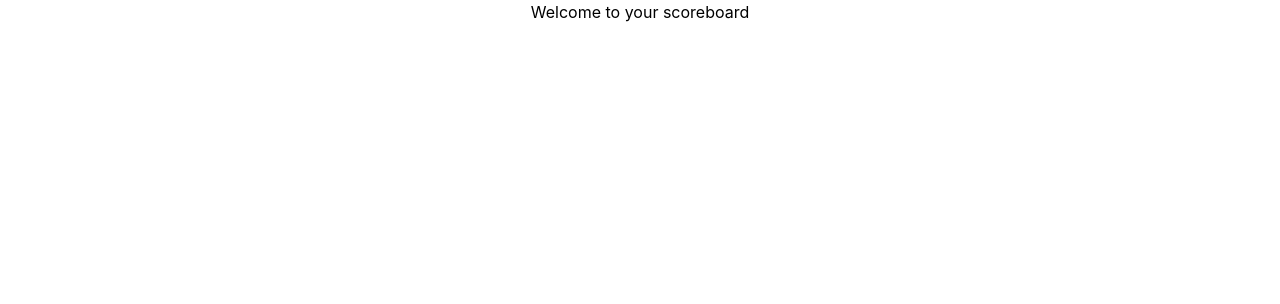
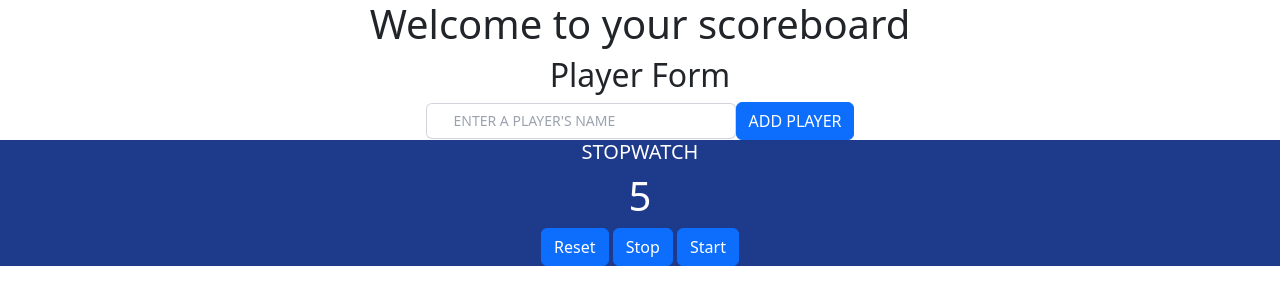
Before and after one commit to MuchokiDavid/scoreboard, a React (Create React App) app: page / in a window 1280 px wide. Shown: the top 304 px of the page. Built offline with nearby package versions, Linux system fonts and the light colour scheme.

Commit message:
Timer created

```diff
--- a/package.json
+++ b/package.json
@@ -6,7 +6,9 @@
     "@testing-library/jest-dom": "^5.17.0",
     "@testing-library/react": "^13.4.0",
     "@testing-library/user-event": "^13.5.0",
+    "bootstrap": "^5.3.2",
     "react": "^18.2.0",
+    "react-bootstrap": "^2.9.1",
     "react-dom": "^18.2.0",
     "react-scripts": "5.0.1",
     "web-vitals": "^2.1.4"
--- a/src/App.css
+++ b/src/App.css
@@ -1,3 +1,4 @@
+
 .App {
   text-align: center;
 }
--- a/src/App.js
+++ b/src/App.js
@@ -1,10 +1,15 @@
 import logo from './logo.svg';
+import 'bootstrap/dist/css/bootstrap.min.css'
 import './App.css';
+import PlayerForm from './components/PlayerForm';
+import Timer from './components/Timer';
 
 function App() {
   return (
     <div className="App">
       <h1>Welcome to your scoreboard </h1>
+      <PlayerForm/>
+      <Timer/>
     </div>
   );
 }
--- a/src/components/Player.js
+++ b/src/components/Player.js
@@ -0,0 +1,9 @@
+import React from 'react'
+
+function Player() {
+  return (
+    <div>Player</div>
+  )
+}
+
+export default Player
--- a/src/components/PlayerForm.js
+++ b/src/components/PlayerForm.js
@@ -1,14 +1,27 @@
 import React from 'react'
 import { useState, useEffect } from 'react'
+import { Button } from 'react-bootstrap';
 
 function PlayerForm() {
     const [formData, setFormdata] = useState({
         name: '',
+        score: 0,
     })
 
-function handleSubmit(e){
+    const handleOnChange = (event)=> {
+        setFormdata(
+             {
+                 ...formData,
+                 [event.target.name]: event.target.value
+             }
+        )
+     }
 
-}
+
+    function handleSubmit(e){
+        e.preventDefault()
+        console.log(formData)
+    }
 
   return (
     <div>
@@ -20,9 +33,11 @@ function handleSubmit(e){
                 name='name'
                 placeholder= "ENTER A PLAYER'S NAME"
                 value={formData.name}
-                onChange={(e)=> e.target.value}
-                />
-            </label>
+                onChange={handleOnChange}
+                className='block w-full rounded-md border-0 py-1.5 pl-7 pr-20 text-gray-900 ring-1 ring-inset ring-gray-300 placeholder:text-gray-400 focus:ring-2 focus:ring-inset focus:ring-indigo-600 sm:text-sm sm:leading-6'
+                /></label>
+                <Button variant="primary" type="submit" onClick={handleSubmit}>ADD PLAYER</Button>
+
         </form>
     </div>
   )
--- a/src/components/Timer.js
+++ b/src/components/Timer.js
@@ -0,0 +1,48 @@
+import React, { useEffect, useState } from 'react'
+import Container from 'react-bootstrap/Container';
+import Row from 'react-bootstrap/Row';
+import Col from 'react-bootstrap/Col';
+import { Button } from 'react-bootstrap';
+
+function Timer() {
+    const [counter, setCounter] = useState(0);
+    const [isRunning, setIsRunning] = useState(true);
+
+    useEffect(() => {
+        let timer;
+        if (isRunning) {
+        timer = setInterval(() => setCounter((prevCounter) => prevCounter + 1), 1000);
+        }
+        return () => clearInterval(timer);
+    }, [isRunning]);
+
+    const handleStart = () => {
+        setCounter(0);
+        setIsRunning(true);
+    };
+
+    const handlePause = () => {
+        setIsRunning(false);
+    };
+    const handleContinue = () => {
+        setIsRunning(true);
+    };
+
+  return (
+    <div >
+        <div className='bg-blue-900 text-white '>
+           <Row><h5>STOPWATCH</h5></Row>
+            <Row>
+                <Col><h1>{counter}</h1></Col>
+            </Row>
+            <Row>
+                <Col><Button onClick={handleStart}>Reset</Button> <Button onClick={handlePause}>Stop</Button> <Button onClick={handleContinue}>Start</Button></Col>
+            </Row>
+        </div>
+
+
+    </div>
+  )
+}
+
+export default Timer
```
Also changed, not shown: 1 other file (tests, documents, lock files or other folders).
